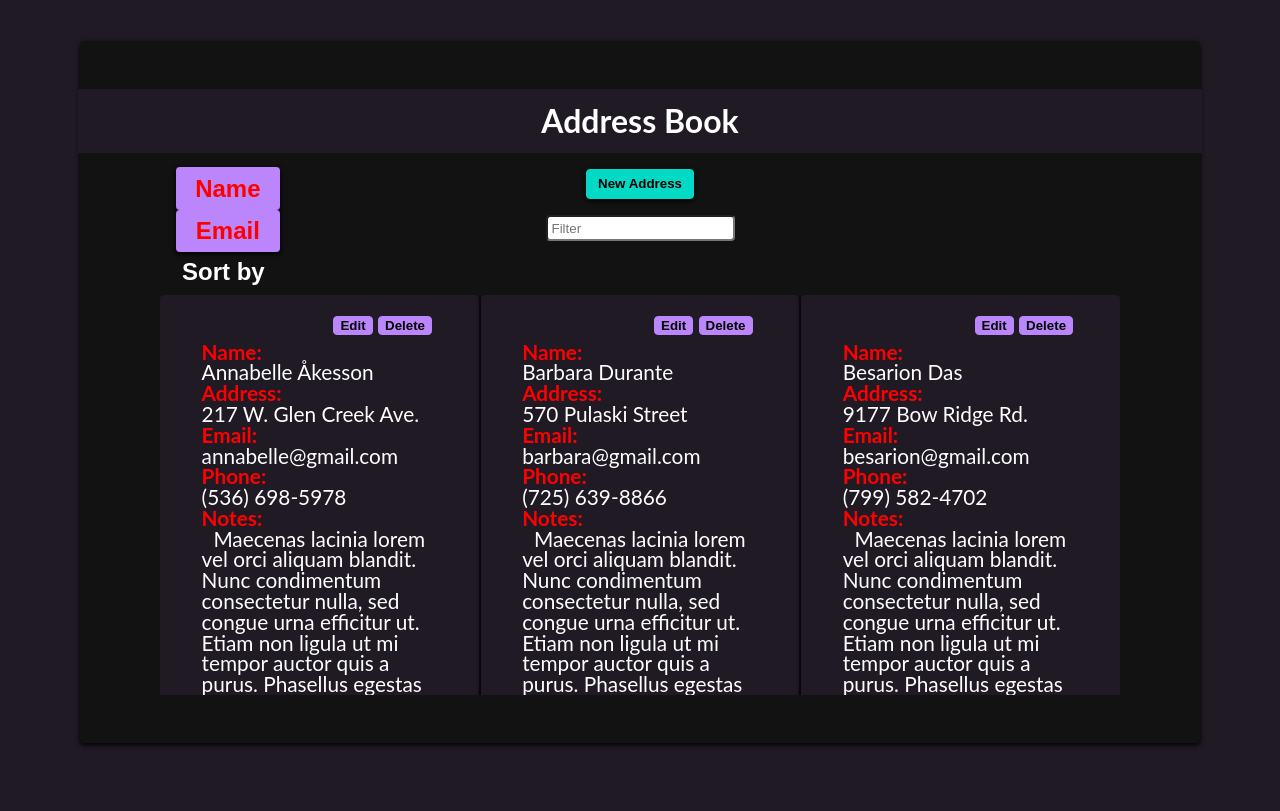
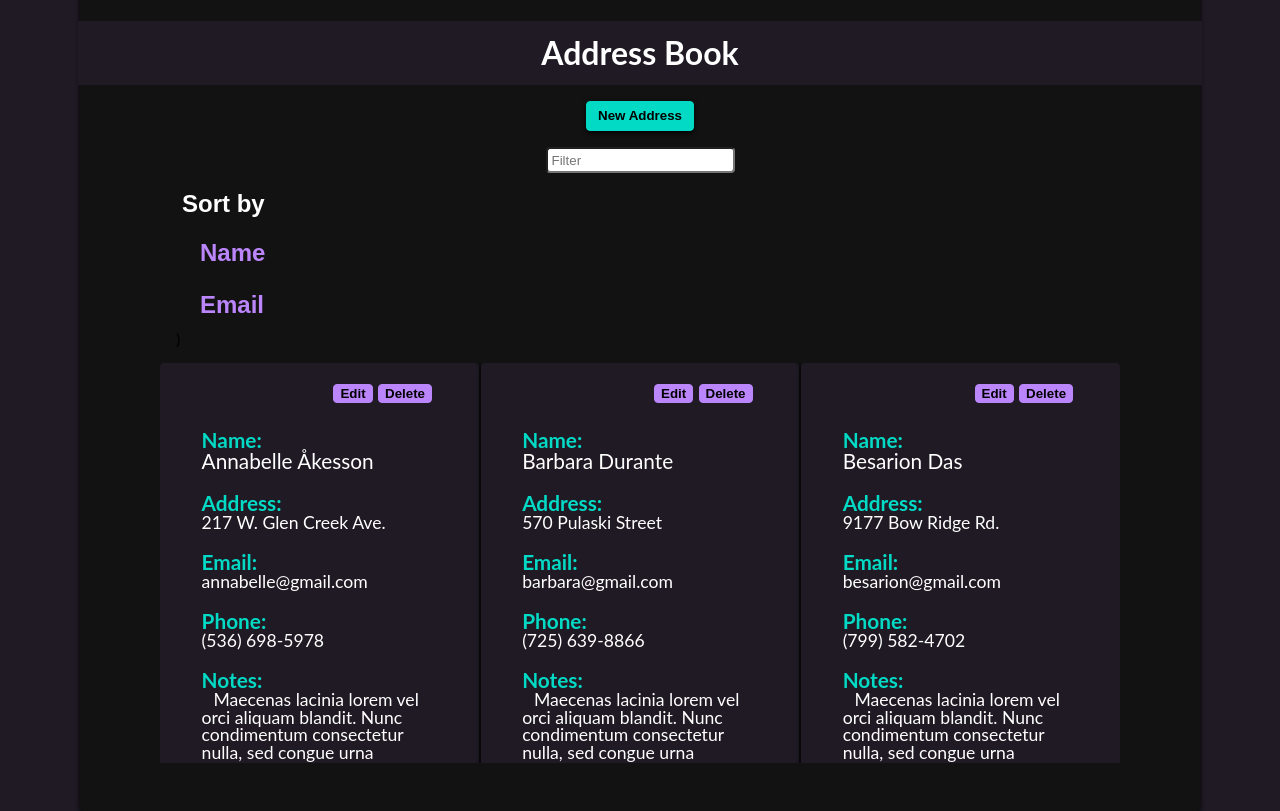
Before and after one commit to Lucas-ODonnell/address_book, a React (Create React App) app: page / in a window 1280 px wide. Both pictures are taken after a click on the button "Sort by". Built offline with nearby package versions, Linux system fonts and the light colour scheme.

Commit message:
made some changes

```diff
--- a/src/App.css
+++ b/src/App.css
@@ -65,6 +65,7 @@ body {
 	--mainBodyColor: #121212;
 	--buttonPrimary: #bb86fc;
 	--buttonSecondary: #03dac5;
+	--transition: all 0.3s linear;
 }
 
 input:focus {
@@ -77,5 +78,10 @@ button {
 
 span {
 	font-weight: bold;
-	color: red;
+	color: var(--buttonSecondary);
+	margin-top: 1em;
 }
+
+p {
+	font-size: 1.1rem;
+}
--- a/src/components/Dropdown.css
+++ b/src/components/Dropdown.css
@@ -16,22 +16,22 @@
 }
 
 .list {
-	position: absolute;
-	z-index: 99;
-	margin-top: -7em;
-	box-shadow: 0 2px 5px rgb(0,0,0);
+	margin-top: 1em;
 }
 
 .list-item button {
-	width: 100%;
+	display: block;
+	font-size: 1.5rem;
+	background-color: transparent;
 	border: none;
-	font-size: 1.5rem;
-	color: white;
-	background-color: var(--buttonPrimary);
-	padding: .3em .8em;
+	padding: 0.5em 1em;
+}
+
+.list-item button:focus {
+	border: 1px solid white;
 	border-radius: 4px;
 }
 
-.list-item button:focus {
-	background-color: var(--buttonSecondary);
+.list-title {
+	color: var(--buttonPrimary);
 }
--- a/src/components/Dropdown.tsx
+++ b/src/components/Dropdown.tsx
@@ -1,4 +1,4 @@
-import React, { useState } from "react";
+import React, { useState, useRef, useEffect } from "react";
 import "./Dropdown.css";
 import { ItemInfo } from "../types/CustomTypes";
 
@@ -16,8 +16,23 @@ const Dropdown: React.FC<Props> = ({ setSortBy }) => {
       value: "Email",
     },
   ];
+  const dropdownContainerRef = useRef<HTMLDivElement>(null);
+  const dropdownRef = useRef<HTMLUListElement>(null);
   const [open, setOpen] = useState<boolean>(false);
   const [selection, setSelection] = useState<ItemInfo[]>([]);
+
+  useEffect(() => {
+    if (dropdownRef.current !== null) {
+      if (open && dropdownContainerRef.current !== null) {
+        dropdownContainerRef.current.style.height = `${
+          dropdownRef.current.getBoundingClientRect().height
+        }`;
+      } else if (!open && dropdownContainerRef.current !== null) {
+        dropdownContainerRef.current.style.height = "0px";
+      }
+    }
+  }, [open]);
+
   const toggle = () => setOpen(!open);
   const handleClick = (item: ItemInfo) => {
     if (!selection.find((current) => current.id === item.id)) {
@@ -35,11 +50,14 @@ const Dropdown: React.FC<Props> = ({ setSortBy }) => {
     <div className="dropdown-wrapper">
       <div tabIndex={0} className="dropdown-header">
         <div className="dropdown-header">
-          <button onClick={() => toggle()}>Sort by </button>
+          <button className="dropdown-toggle" onClick={() => toggle()}>
+            Sort by{" "}
+          </button>
         </div>
       </div>
       {open && (
-        <ul className="list">
+        <div className="dropdown-container" ref={dropdownContainerRef}>
+          <ul className="list" ref={dropdownRef}>
             {items.map((item) => (
               <li className="list-item" key={item.id}>
                 <button
@@ -49,12 +67,14 @@ const Dropdown: React.FC<Props> = ({ setSortBy }) => {
                     setSortBy(item.value);
                   }}
                 >
-                <span>{item.value}</span>
+                  <span className="list-title">{item.value}</span>
                 </button>
               </li>
             ))}
           </ul>
+        </div>
       )}
+      )
     </div>
   );
 };
```
Lines whose indentation alone changed are shown as unchanged.
